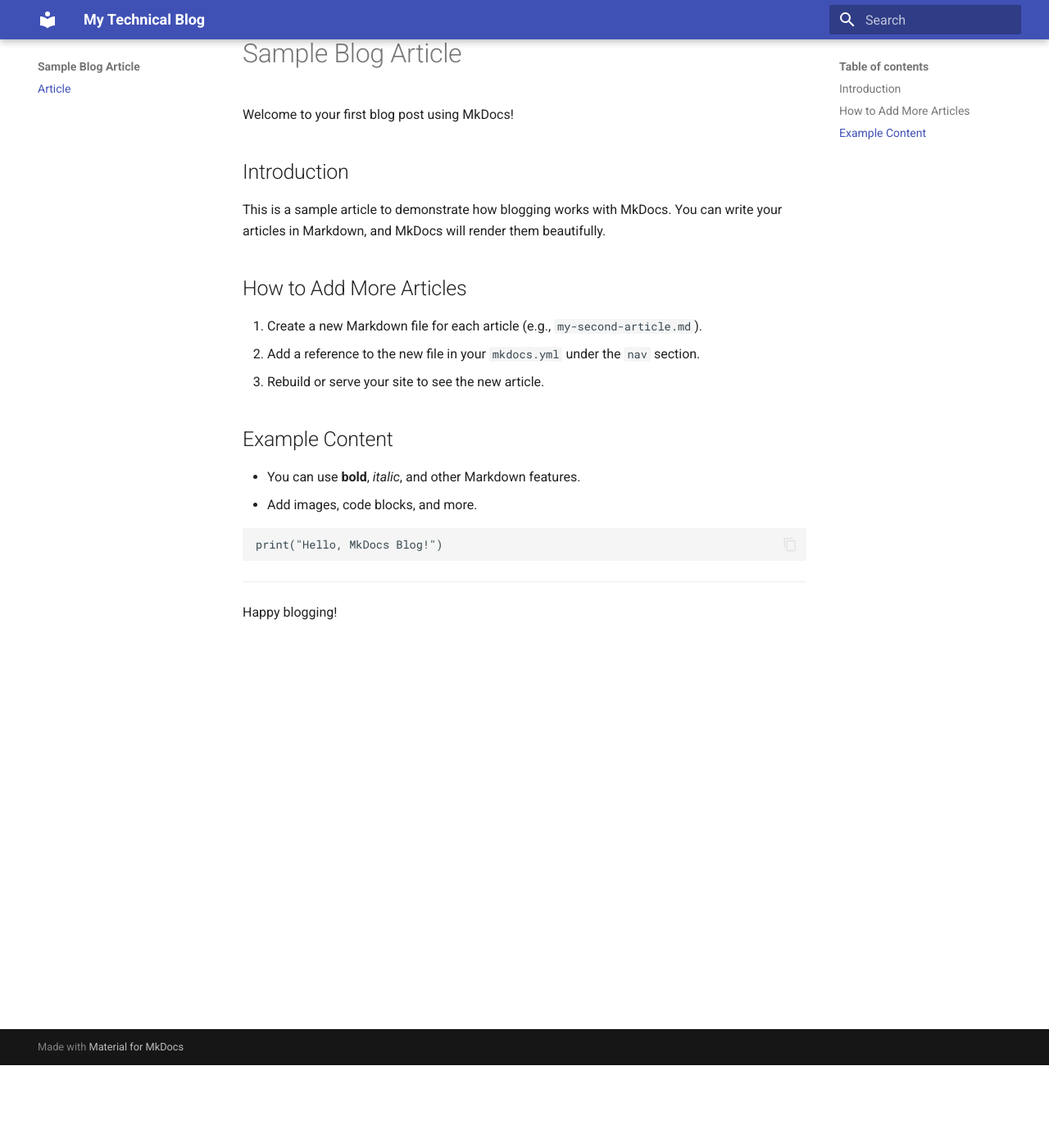
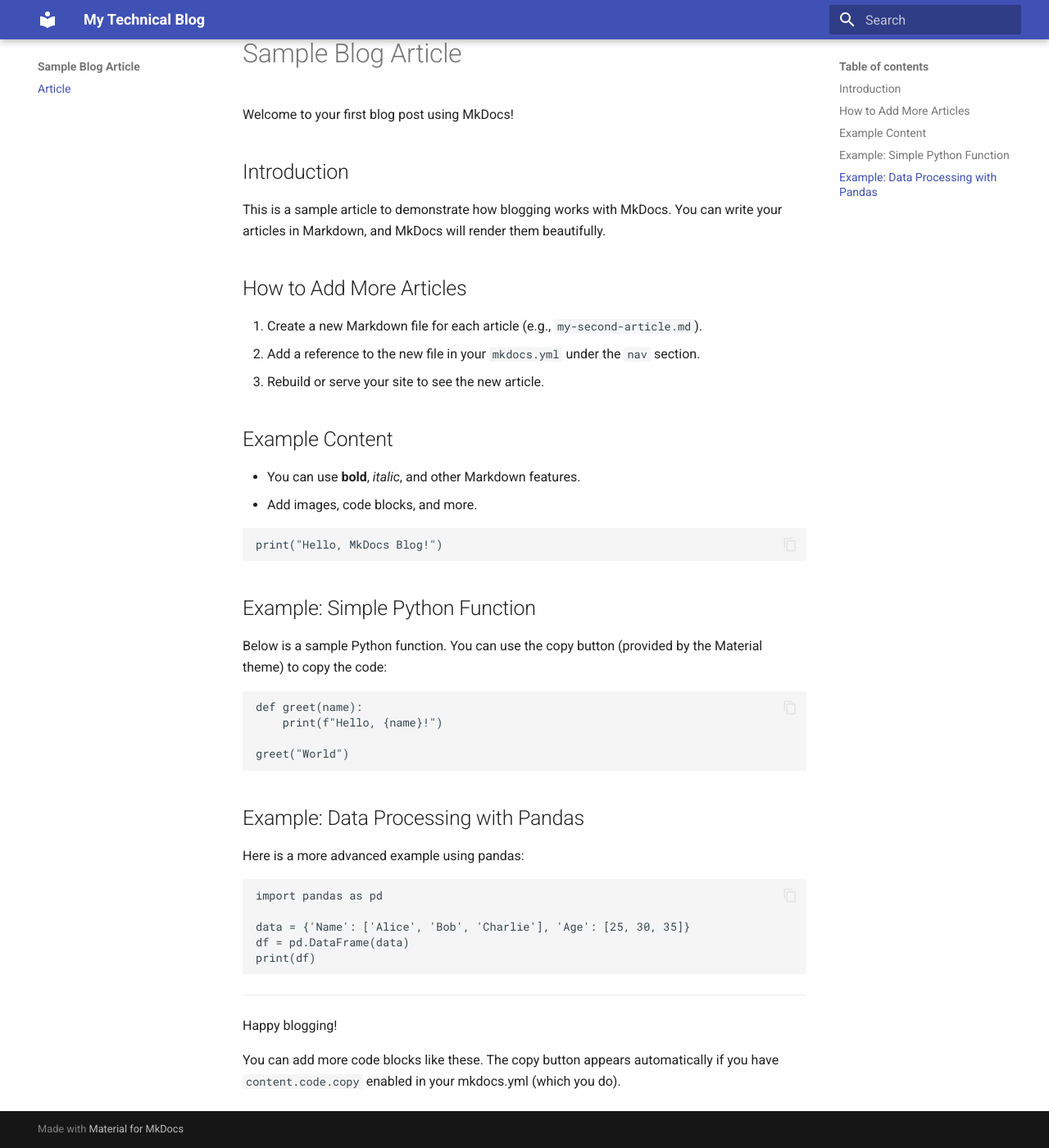
Before and after one commit to Munish-Sethi/pers-blog, an MkDocs documentation site: the page built from docs/sample-blog-article/index.md, in a window 1280 px wide and 1400 px high, scrolled down 101 px. Shown: the whole window at 82% size. Built offline with MkDocs 1.6.1 and Material for MkDocs 9.7.7, drawn with Linux system fonts in a browser that asks for light colours.

Commit message:
Added smaple blog article

````diff
--- a/docs/sample-blog-article/index.md
+++ b/docs/sample-blog-article/index.md
@@ -21,6 +21,31 @@ This is a sample article to demonstrate how blogging works with MkDocs. You can
 print("Hello, MkDocs Blog!")
 ```
 
+## Example: Simple Python Function
+
+Below is a sample Python function. You can use the copy button (provided by the Material theme) to copy the code:
+
+```python
+def greet(name):
+    print(f"Hello, {name}!")
+
+greet("World")
+```
+
+## Example: Data Processing with Pandas
+
+Here is a more advanced example using pandas:
+
+```python
+import pandas as pd
+
+data = {'Name': ['Alice', 'Bob', 'Charlie'], 'Age': [25, 30, 35]}
+df = pd.DataFrame(data)
+print(df)
+```
+
 ---
 
 Happy blogging!
+
+You can add more code blocks like these. The copy button appears automatically if you have `content.code.copy` enabled in your mkdocs.yml (which you do).
````
